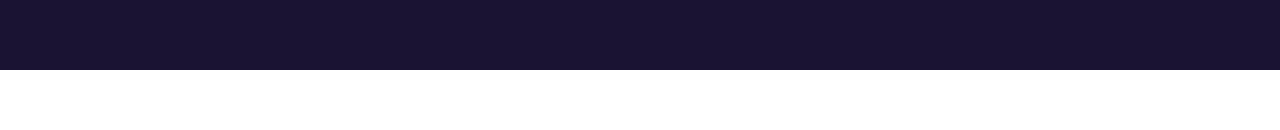
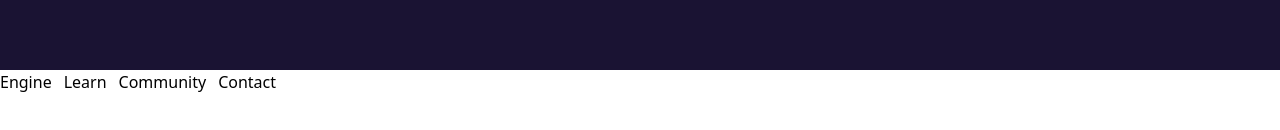
Before and after one commit to mamahimiko/HackathonFG-Team3, a Next.js app: page / in a window 1280 px wide. Shown: the part 1986-2116 px from the top of the page. Before the commit the page ends 2056 px from the top, so only its background shows below. Built offline with nearby package versions, Linux system fonts and the light colour scheme.

Commit message:
merge creator section

```diff
--- a/app/layout.tsx
+++ b/app/layout.tsx
@@ -2,6 +2,7 @@
 import { Geist, Geist_Mono, Inter, Exo_2 } from "next/font/google";
 import "./globals.css";
 import Header from "@/components/Header";
+import Footer from "@/components/Footer";
 
 const geistSans = Geist({
   variable: "--font-geist-sans",
@@ -37,6 +38,7 @@
       <body className="min-h-full flex flex-col">
         <Header />
         {children}
+        <Footer />
       </body>
     </html>
   );
--- /dev/null
+++ b/components/Footer/index.tsx
@@ -0,0 +1,17 @@
+const Footer = () => {
+  return (
+    <footer className="h-47">
+      <div></div>
+      <div>
+        <ul className="flex gap-3">
+          <li>Engine</li>
+          <li>Learn</li>
+          <li>Community</li>
+          <li>Contact</li>
+        </ul>
+      </div>
+    </footer>
+  );
+};
+
+export default Footer;
```
